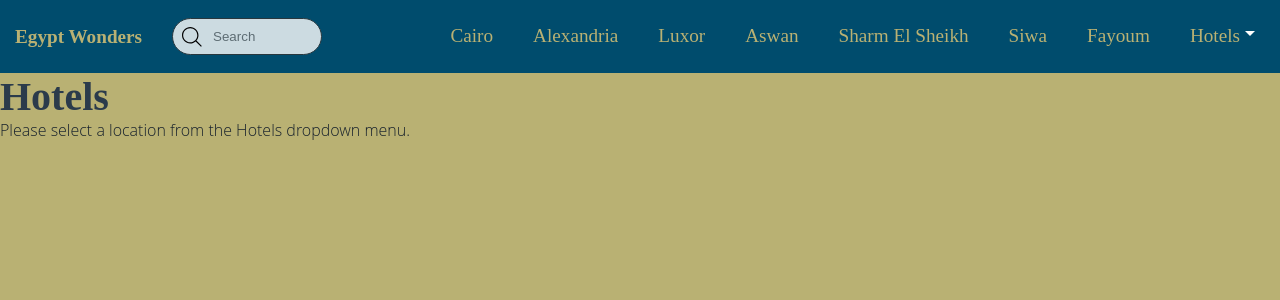
After one commit to mohamedosama25/EgyptWonders, a PHP site: page /hotels.html in a window 1280 px wide. The commit adds this page. Shown: the top 300 px of the page. Run offline with PHP 8.4, Linux system fonts and the light colour scheme.

Commit message:
added hotels to navbar

```diff
--- /dev/null
+++ b/hotels.html
@@ -0,0 +1,15 @@
+<!DOCTYPE html>
+<html lang="en">
+<head>
+    <meta charset="UTF-8">
+    <meta name="viewport" content="width=device-width, initial-scale=1.0">
+    <title>Hotels</title>
+    <link rel="stylesheet" href="styles.css">
+</head>
+<body>
+    <nav id="navbar"></nav>
+    <h1 id="page-title">Hotels</h1>
+    <div id="hotels-content"></div>
+
+    <script src="js/navbar.js"></script>
+    <script src="js/hotels.js"></script>
--- /dev/null
+++ b/js/hotels.js
@@ -0,0 +1,48 @@
+function loadHotelsContent() {
+    const urlParams = new URLSearchParams(window.location.search);
+    const placeId = urlParams.get('id');
+    const pageTitle = document.getElementById('page-title');
+    const hotelsContent = document.getElementById('hotels-content');
+
+    let content = '';
+
+    switch (placeId) {
+        case 'cairo':
+            pageTitle.innerText = 'Cairo Hotels';
+            content = '<p>Welcome to Cairo Hotels!</p>';
+            break;
+        case 'alex':
+            pageTitle.innerText = 'Alexandria Hotels';
+            content = '<p>Welcome to Alexandria Hotels!</p>';
+            break;
+        case 'luxor':
+            pageTitle.innerText = 'Luxor Hotels';
+            content = '<p>Welcome to Luxor Hotels!</p>';
+            break;
+        case 'aswan':
+            pageTitle.innerText = 'Aswan Hotels';
+            content = '<p>Welcome to Aswan Hotels!</p>';
+            break;
+        case 'sharm':
+            pageTitle.innerText = 'Sharm El Sheikh Hotels';
+            content = '<p>Welcome to Sharm El Sheikh Hotels!</p>';
+            break;
+        case 'siwa':
+            pageTitle.innerText = 'Siwa Hotels';
+            content = '<p>Welcome to Siwa Hotels!</p>';
+            break;
+        case 'fayoum':
+            pageTitle.innerText = 'Fayoum Hotels';
+            content = '<p>Welcome to Fayoum Hotels!</p>';
+            break;
+        default:
+            pageTitle.innerText = 'Hotels';
+            content = '<p>Please select a location from the Hotels dropdown menu.</p>';
+            break;
+    }
+
+    hotelsContent.innerHTML = content;
+}
+
+// Call the function to load content based on URL parameters
+loadHotelsContent();
--- a/js/navbar.js
+++ b/js/navbar.js
@@ -29,12 +29,29 @@ function addNav() {
         <li><a href="sharm.html">Sharm El Sheikh</a></li>
         <li><a href="siwa.html">Siwa</a></li>
         <li><a href="fayoum.html">Fayoum</a></li>
+        <li class="dropdown">
+          <a href="#" class="dropbtn">Hotels
+              <svg class="dropdown-arrow" width="10" height="10" viewBox="0 0 10 10" xmlns="http://www.w3.org/2000/svg">
+                  <polygon points="0,0 10,0 5,5" fill="white"/>
+              </svg>
+          </a>
+          <div class="dropdown-content">
+            <a href="hotels.html?id=cairo">Cairo Hotels</a>
+            <a href="hotels.html?id=alex">Alexandria Hotels</a>
+            <a href="hotels.html?id=luxor">Luxor Hotels</a>
+            <a href="hotels.html?id=aswan">Aswan Hotels</a>
+            <a href="hotels.html?id=sharm">Sharm El Sheikh Hotels</a>
+            <a href="hotels.html?id=siwa">Siwa Hotels</a>
+            <a href="hotels.html?id=fayoum">Fayoum Hotels</a>
+          </div>
+        </li>
       </ul>
     </div>
   `;
 }
 
 addNav();
+
 
 function addLoadingScreen() {
     const loadingScreenHTML = `
--- a/styles.css
+++ b/styles.css
@@ -485,3 +485,48 @@ img {
   font-size: 1.3em;
 
 }
+
+
+.dropdown {
+  position: relative;
+  display: inline-block;
+}
+
+.dropbtn {
+  background-color: var(--nav-clr);
+
+  border: none;
+  cursor: pointer;
+  display: flex;
+  align-items: center;
+}
+
+.dropbtn svg.dropdown-arrow {
+  margin-left: 5px;
+}
+
+.dropdown-content {
+  display: none;
+  position: absolute;
+  background-color: var(--nav-clr);
+  min-width: 160px;
+  box-shadow: 0px 8px 16px 0px rgba(0,0,0,0.2);
+  z-index: 1;
+  right: 0; /* Ensure the dropdown content is within the viewport */
+}
+
+.dropdown-content a {
+
+  padding: 15px 16px;
+  text-decoration: none;
+  display: block;
+}
+
+.dropdown-content a:hover {
+
+  color: var(--btn-hover);
+}
+
+.dropdown:hover .dropdown-content {
+  display: block;
+}
```
